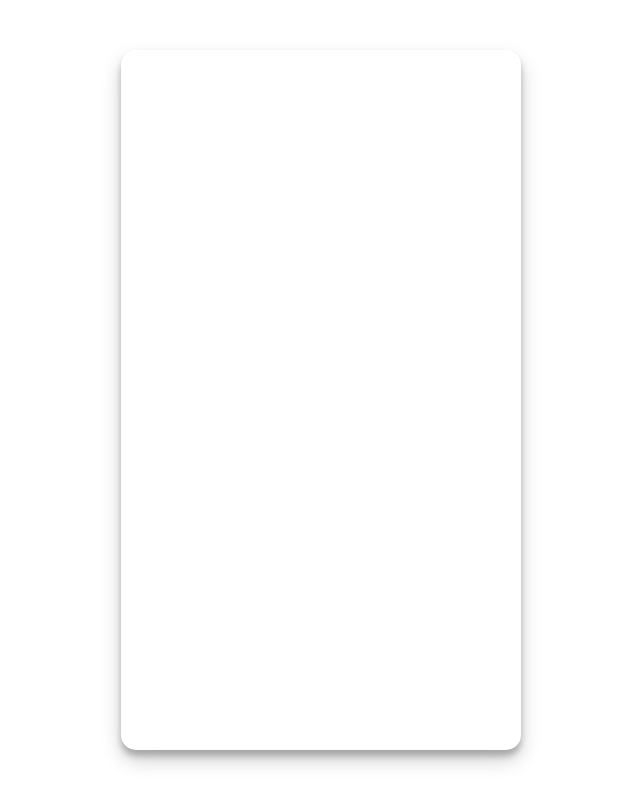
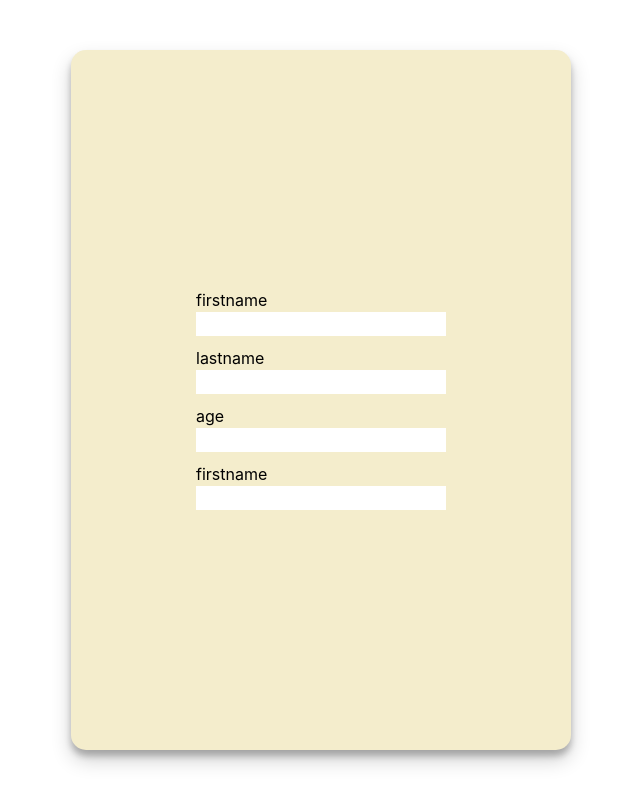
Before and after one commit to Ameer2000Mzori/Form-Formik-Yup-Mern, a React (Create React App) app in the folder frontend/: page / in a window 1280 px wide. Shown: the whole page, without its empty margins (319-959 px from the left). Built offline with nearby package versions, Linux system fonts and the light colour scheme.

Commit message:
added more stylings and more data to front end

```diff
--- a/frontend/src/component/Form.jsx
+++ b/frontend/src/component/Form.jsx
@@ -1,10 +1,31 @@
 import React from 'react'
-import { StyledForm, StyledFormWrap } from './hooks/StyledComponents.jsx'
+import {
+  StyledForm,
+  StyledFormWrap,
+  StyledInputsWrap,
+} from './hooks/StyledComponents.jsx'
 
 const Form = () => {
   return (
     <StyledFormWrap>
-      <StyledForm></StyledForm>
+      <StyledForm>
+        <StyledInputsWrap>
+          <label for="firstname">firstname</label>
+          <input type="text" name="firstname" id="firstname" />
+        </StyledInputsWrap>
+        <StyledInputsWrap>
+          <label for="lastname">lastname</label>
+          <input type="text" name="lastname" id="lastname" />
+        </StyledInputsWrap>
+        <StyledInputsWrap>
+          <label for="age">age</label>
+          <input type="number" name="age" id="age" />
+        </StyledInputsWrap>
+        <StyledInputsWrap>
+          <label for="firstname">firstname</label>
+          <input type="text" name="firstname" id="firstname" />
+        </StyledInputsWrap>
+      </StyledForm>
     </StyledFormWrap>
   )
 }
--- a/frontend/src/component/hooks/StyledComponents.jsx
+++ b/frontend/src/component/hooks/StyledComponents.jsx
@@ -11,9 +11,22 @@ export const StyledFormWrap = styled.div`
 `
 
 export const StyledForm = styled.form`
-  width: 400px;
+  width: 500px;
   height: 700px;
   background-color: white;
   border-radius: 15px;
   box-shadow: 0 10px 20px rgba(0, 0, 0, 0.19), 0 6px 6px rgba(0, 0, 0, 0.23);
+  display: flex;
+  flex-direction: column;
+  align-items: center;
+  justify-content: center;
+  gap: 0.5rem;
+  background-color: #f4edcc;
 `
+
+export const StyledInputsWrap = styled.div`
+  display: flex;
+  flex-direction: column;
+  width: 50%;
+  height: 50px;
+`
```
